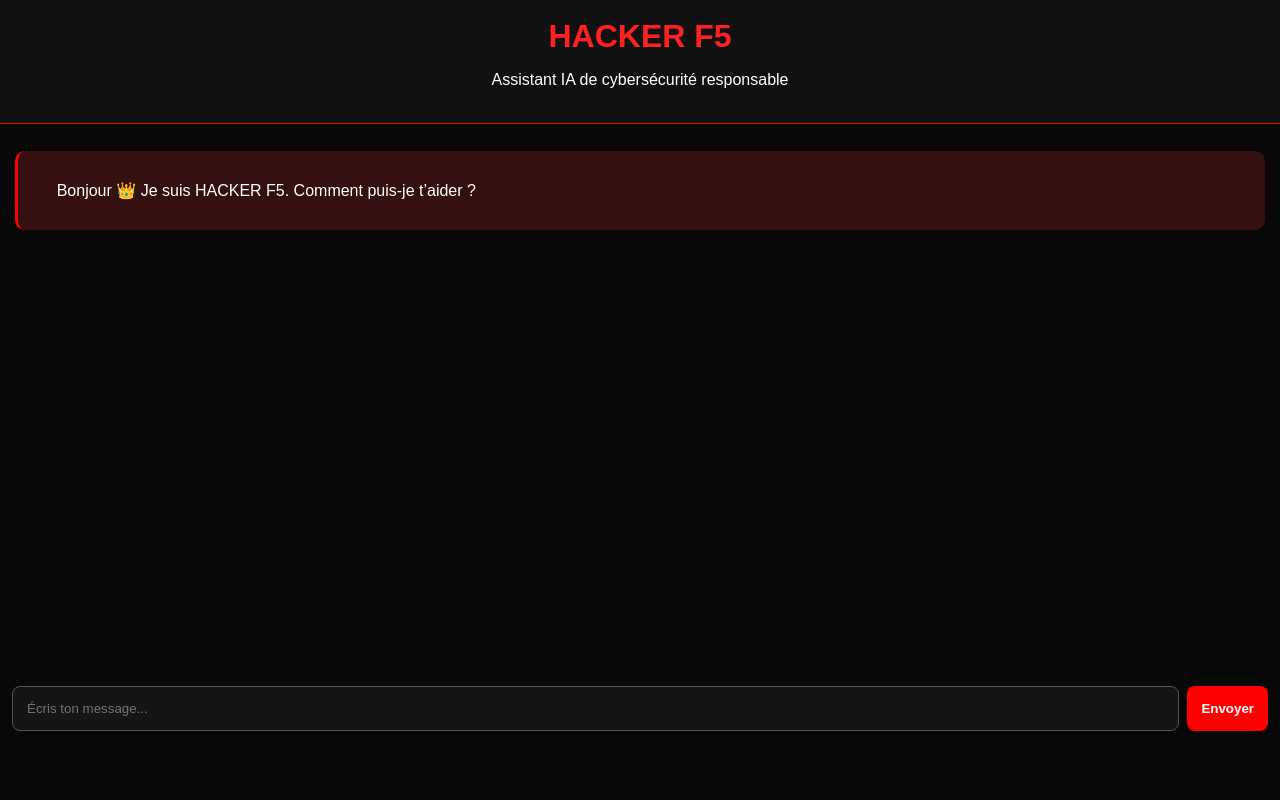
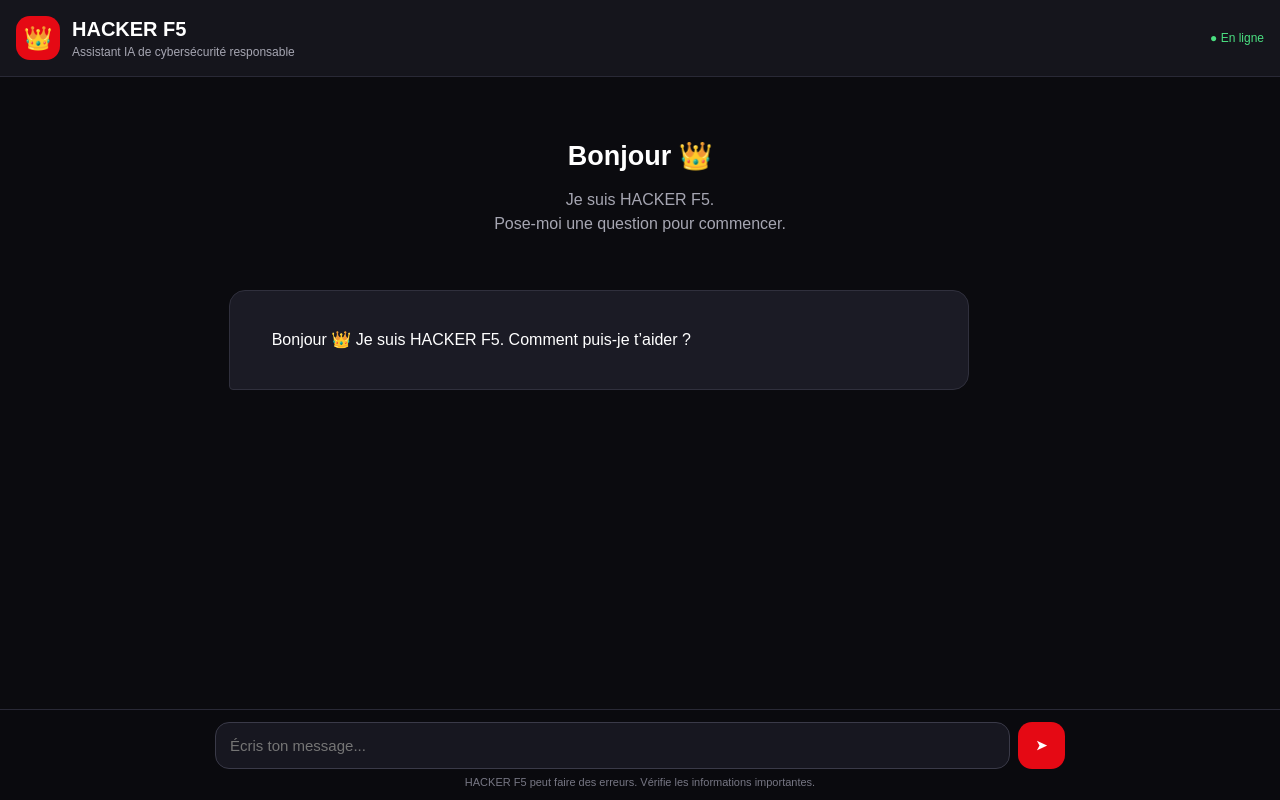
Before and after one commit to bm816177-tech/hacker-f5, a plain HTML site: page index.html in a window 1280 px wide. Drawn offline with Linux system fonts and the light colour scheme.

Commit message:
Update index.html
Modernisation de l’interface HACKER F5

```diff
--- a/index.html
+++ b/index.html
@@ -6,101 +6,213 @@
   <title>HACKER F5</title>
 
   <style>
+    * {
+      box-sizing: border-box;
+    }
+
     body {
       margin: 0;
       font-family: Arial, sans-serif;
-      background: #080808;
-      color: white;
+      background: #0b0b0f;
+      color: #ffffff;
+      min-height: 100vh;
     }
 
     header {
-      padding: 18px;
-      text-align: center;
-      background: #111;
-      border-bottom: 1px solid #e00000;
+      display: flex;
+      align-items: center;
+      gap: 12px;
+      padding: 16px;
+      background: #15151c;
+      border-bottom: 1px solid #292936;
     }
 
-    header h1 {
+    .logo {
+      width: 44px;
+      height: 44px;
+      display: flex;
+      align-items: center;
+      justify-content: center;
+      border-radius: 14px;
+      background: #e50914;
+      font-size: 23px;
+    }
+
+    .header-title {
+      flex: 1;
+    }
+
+    .header-title h1 {
       margin: 0;
-      color: #ff2020;
+      font-size: 20px;
+    }
+
+    .header-title p {
+      margin: 4px 0 0;
+      color: #a6a6b2;
+      font-size: 12px;
+    }
+
+    .status {
+      color: #4ade80;
+      font-size: 12px;
     }
 
     #chat {
-      height: 65vh;
-      overflow-y: auto;
-      padding: 15px;
+      padding: 18px 14px 100px;
+      max-width: 850px;
+      margin: auto;
+    }
+
+    .welcome {
+      text-align: center;
+      padding: 35px 10px 25px;
+    }
+
+    .welcome h2 {
+      font-size: 27px;
+      margin: 10px 0;
+    }
+
+    .welcome p {
+      color: #a6a6b2;
+      line-height: 1.5;
     }
 
     .message {
-      margin: 12px 0;
-      padding: 12px;
-      border-radius: 10px;
+      max-width: 90%;
+      padding: 13px 15px;
+      margin: 13px 0;
+      border-radius: 16px;
+      line-height: 1.5;
       white-space: pre-wrap;
+      overflow-wrap: anywhere;
     }
 
     .user {
-      background: #222;
-      text-align: right;
+      margin-left: auto;
+      background: #e50914;
+      border-bottom-right-radius: 4px;
     }
 
     .ai {
-      background: #351010;
-      border-left: 3px solid red;
+      margin-right: auto;
+      background: #1b1b25;
+      border: 1px solid #30303d;
+      border-bottom-left-radius: 4px;
     }
 
-    .bottom {
+    .bottom-area {
+      position: fixed;
+      bottom: 0;
+      left: 0;
+      right: 0;
+      padding: 12px;
+      background: rgba(11, 11, 15, 0.96);
+      border-top: 1px solid #292936;
+    }
+
+    .input-area {
       display: flex;
       gap: 8px;
-      padding: 12px;
-      position: sticky;
-      bottom: 0;
-      background: #080808;
+      max-width: 850px;
+      margin: auto;
     }
 
-    input {
+    #messageInput {
       flex: 1;
+      min-width: 0;
       padding: 14px;
-      border: 1px solid #555;
-      border-radius: 8px;
-      background: #151515;
+      border: 1px solid #3a3a48;
+      border-radius: 14px;
+      outline: none;
+      background: #171720;
       color: white;
+      font-size: 15px;
     }
 
-    button {
-      padding: 14px;
+    #messageInput:focus {
+      border-color: #e50914;
+    }
+
+    #sendButton {
       border: none;
-      border-radius: 8px;
-      background: red;
+      border-radius: 14px;
+      padding: 0 18px;
+      background: #e50914;
       color: white;
       font-weight: bold;
+      cursor: pointer;
     }
 
-    button:disabled {
+    #sendButton:disabled {
       opacity: 0.5;
+    }
+
+    .hint {
+      text-align: center;
+      color: #777784;
+      font-size: 11px;
+      margin-top: 7px;
+    }
+
+    @media (max-width: 480px) {
+      .welcome h2 {
+        font-size: 23px;
+      }
+
+      .message {
+        max-width: 94%;
+      }
+
+      #sendButton {
+        padding: 0 14px;
+      }
     }
   </style>
 </head>
 
 <body>
   <header>
+    <div class="logo">👑</div>
+
+    <div class="header-title">
       <h1>HACKER F5</h1>
       <p>Assistant IA de cybersécurité responsable</p>
+    </div>
+
+    <div class="status">● En ligne</div>
   </header>
 
   <main id="chat">
+    <section class="welcome">
+      <h2>Bonjour 👑</h2>
+      <p>
+        Je suis HACKER F5.<br>
+        Pose-moi une question pour commencer.
+      </p>
+    </section>
+
     <div class="message ai">
       Bonjour 👑 Je suis HACKER F5. Comment puis-je t’aider ?
     </div>
   </main>
 
-  <div class="bottom">
+  <div class="bottom-area">
+    <div class="input-area">
       <input
         id="messageInput"
         type="text"
         placeholder="Écris ton message..."
+        autocomplete="off"
       >
 
-    <button id="sendButton">Envoyer</button>
+      <button id="sendButton">➤</button>
+    </div>
+
+    <div class="hint">
+      HACKER F5 peut faire des erreurs. Vérifie les informations importantes.
+    </div>
   </div>
 
   <script>
@@ -135,7 +247,7 @@
       });
 
       button.disabled = true;
-      button.textContent = "Envoi...";
+      button.textContent = "...";
 
       const loading = addMessage("HACKER F5 réfléchit...", "ai");
 
@@ -162,11 +274,15 @@ try {
           );
         }
 
+        if (!response.ok) {
+          throw new Error(
+            typeof data.error === "string"
+              ? data.error
+              : JSON.stringify(data.error)
+          );
+        }
+
         loading.remove();
-
-        if (!response.ok) {
-          throw new Error(data.error || "Erreur du serveur");
-        }
 
         const answer =
           data.outputs?.[0]?.content
@@ -175,7 +291,7 @@ try {
             ?.join("\n")
           || data.output_text
           || data.answer
-  || "HACKER F5 n'a pas renvoyé de réponse.";
+          || "HACKER F5 n’a pas renvoyé de réponse.";
 
         addMessage(answer, "ai");
 
@@ -184,11 +300,11 @@ try {
           content: answer
         });
       } catch (error) {
-        loading.textContent =
-          "Erreur : " + error.message;
+        loading.textContent = "Erreur : " + error.message;
       } finally {
         button.disabled = false;
-        button.textContent = "Envoyer";
+        button.textContent = "➤";
+        input.focus();
       }
     }
 
```
Lines whose indentation alone changed are shown as unchanged.
